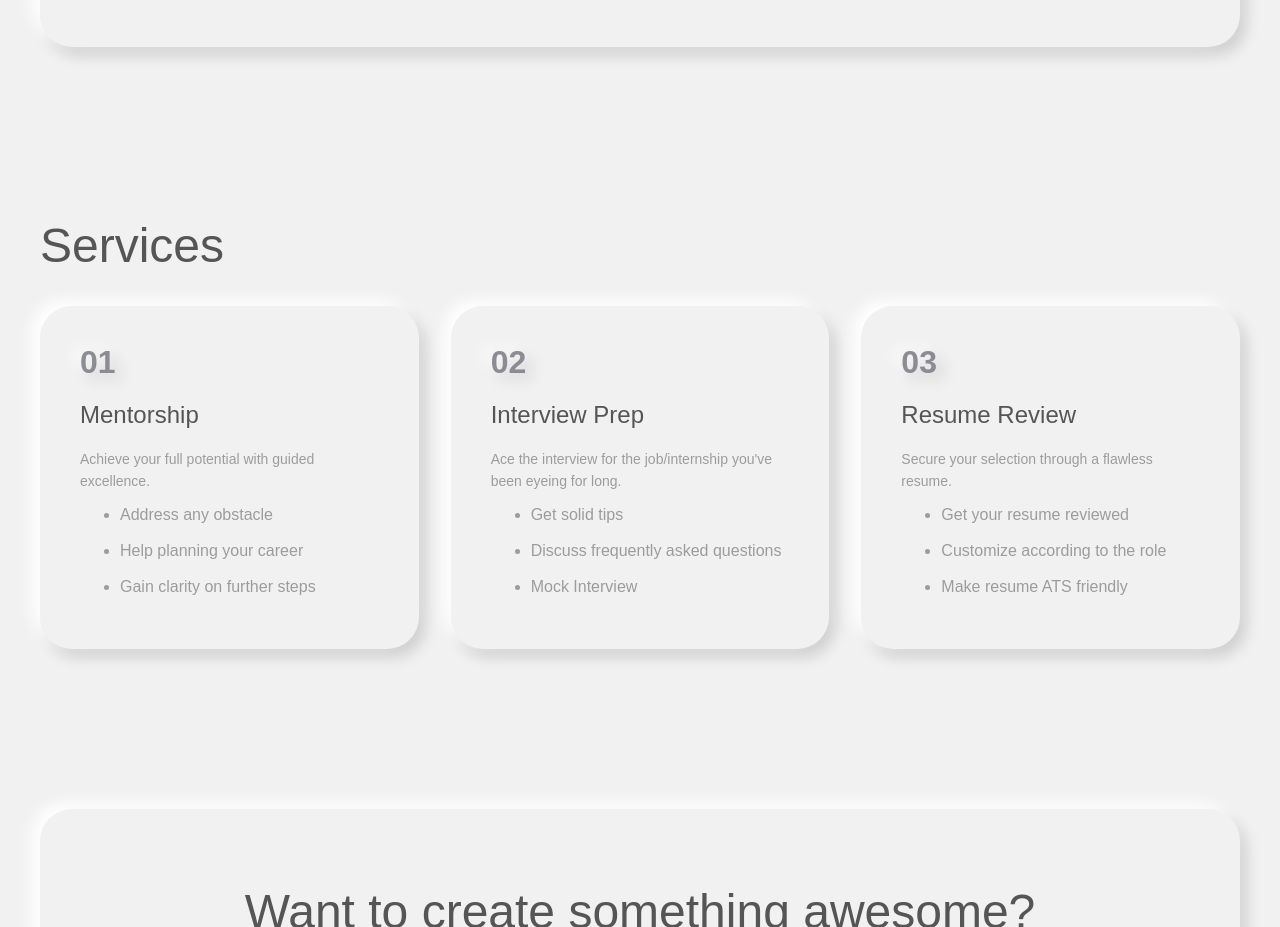
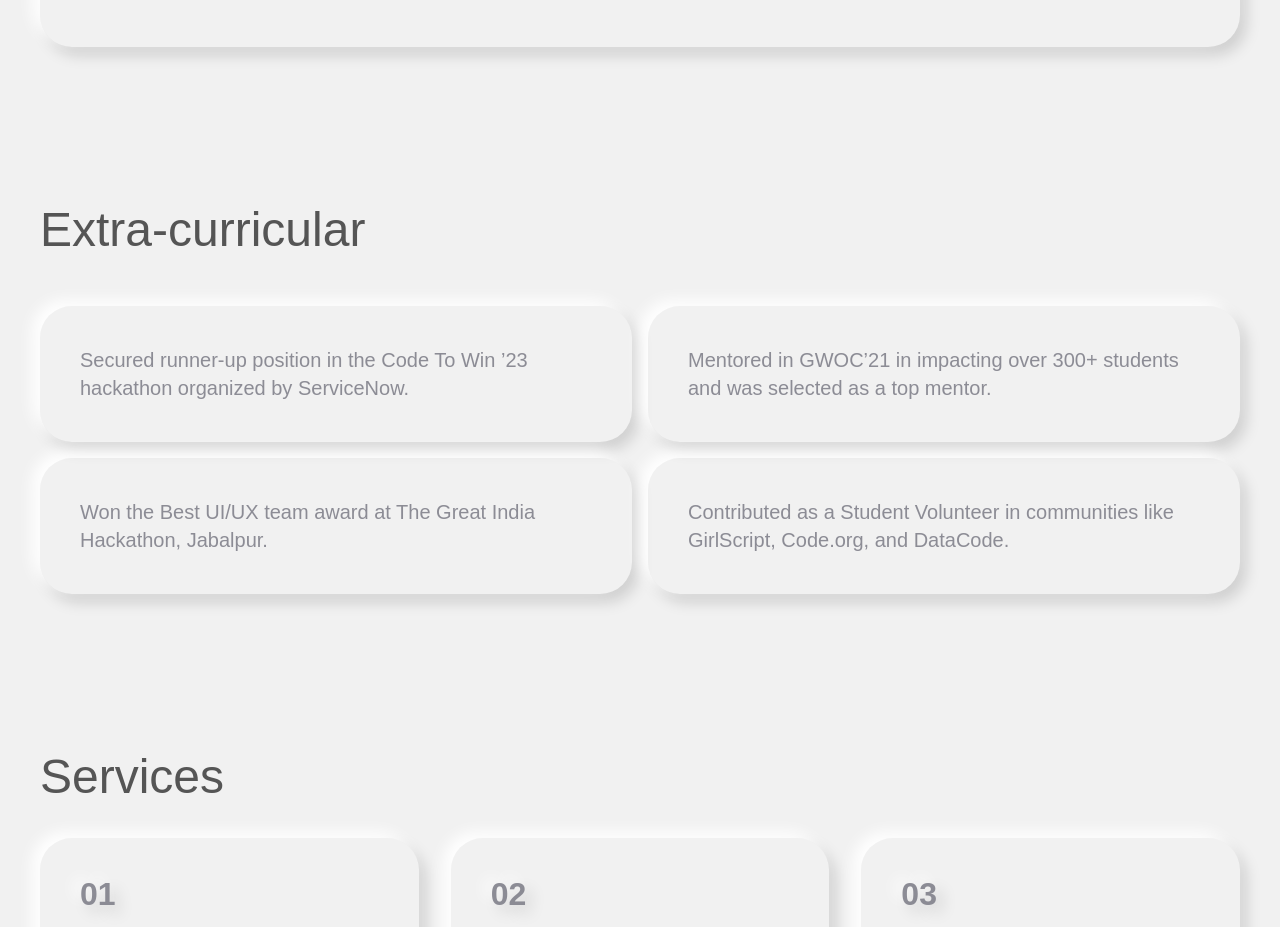
Before and after one commit to kashishahuja2002/kashishahuja2002.github.io, a plain HTML site: page index.html in a window 1280 px wide. Shown: the part 3063-3990 px from the top of the page. Drawn offline with nearby package versions, Linux system fonts and the light colour scheme; a web font is replaced by a local one.

Commit message:
Extra curricular section

```diff
--- a/index.html
+++ b/index.html
@@ -247,6 +247,43 @@
             </div>
         </section>
 
+        <section class="section-about-extraCurricular" id="extraCurricular">
+            <div class="page-padding">
+                <div class="container-large">
+                    <div class="padding-vertical padding-xlarge">
+                        <div class="margin-bottom margin-large">
+                            <h2 class="heading-medium">Extra-curricular</h2>
+                        </div>
+                        <div class="w-layout-grid extraCurricular-component-grid">
+                            <div id="w-node-e0edb974-12b8-0b8a-597e-8078f83427fb-35c95748" class="content-block stats">
+                                <a href="https://www.linkedin.com/posts/kashish-ahuja-1505_hackathon-codetowin-servicenow-activity-7041404637991583744-f0xs?utm_source=share&utm_medium=member_desktop" target="_blank">
+                                    <div class="text-size-medium">Secured runner-up position in the Code To Win ’23 hackathon organized by ServiceNow.</div>
+                                </a>
+                            </div>
+
+                            <div id="w-node-e0edb974-12b8-0b8a-597e-8078f83427fb-35c95748" class="content-block stats">
+                                <a href="https://www.linkedin.com/posts/kashish-ahuja-1505_opensource-gwoc-mentorship-activity-6873344364546965504-y3WU?utm_source=share&utm_medium=member_desktop" target="_blank">
+                                    <div class="text-size-medium"> Mentored in GWOC’21 in impacting over 300+ students and was selected as a top mentor.</div>
+                                </a>
+                            </div>
+
+                            <div id="w-node-e0edb974-12b8-0b8a-597e-8078f83427fb-35c95748" class="content-block stats">
+                                <a href="https://www.linkedin.com/posts/kashish-ahuja-1505_thegreatindiahackathon-tgih-hackathon-activity-7058067816389705728-9XzP?utm_source=share&utm_medium=member_desktop" target="_blank">
+                                    <div class="text-size-medium">Won the Best UI/UX team award at The Great India Hackathon, Jabalpur.</div>
+                                </a>
+                            </div>
+
+                            <div id="w-node-e0edb974-12b8-0b8a-597e-8078f83427fb-35c95748" class="content-block stats">
+                                <a href="https://www.linkedin.com/posts/datacode_in_community-volunteer-volunteering-activity-6804126463512641536-qKTR?utm_source=share&utm_medium=member_desktop" target="_blank">
+                                    <div class="text-size-medium">Contributed as a Student Volunteer in communities like GirlScript, Code.org, and DataCode.</div>
+                                </a>
+                            </div>
+                        </div>
+                    </div>
+                </div>
+            </div>
+        </section>
+
         <section id="services" class="section-home-services">
             <div class="page-padding">
                 <div class="container-large">
```
